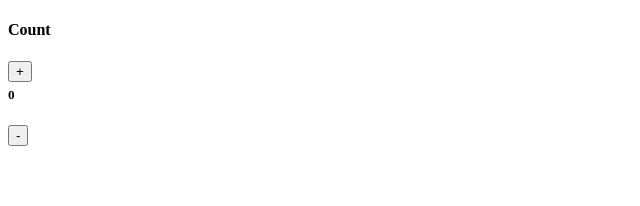
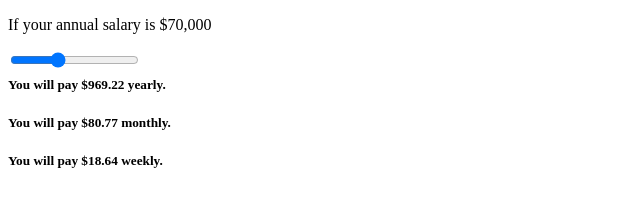
Before and after one commit to postguild/postguild, a Gatsby site: page /dues/calculator in a window 1280 px wide. Shown: the whole page, without its empty margins (0-640 px from the left). Built offline with nearby package versions, Linux system fonts and the light colour scheme; Gatsby itself is replaced by a stand-in of ours.

Commit message:
working calculator, needs styling and text update

```diff
--- a/src/pages/dues/calculator.js
+++ b/src/pages/dues/calculator.js
@@ -3,11 +3,16 @@ import React from "react";
 export default class Counter extends React.Component {
   constructor(props) {
     super(props);
+    this.rate = 0.013846
+    let dues = 70000*this.rate
+
     this.state = {
-      cnt: 0
+      salary: 70000,
+      dues:dues
     };
-    this.increment = this.increment.bind(this);
-    this.decrement = this.decrement.bind(this);
+
+    this.handleChange = this.handleChange.bind(this)
+
   }
   increment(e) {
     e.preventDefault();
@@ -16,6 +21,13 @@ export default class Counter extends React.Component {
   decrement(e) {
     e.preventDefault();
     this.setState({ cnt: this.state.cnt - 1 });
+  }
+  handleChange(e){
+    let dues = e.target.value*this.rate
+    this.setState({
+      salary:e.target.value,
+      dues:dues
+    })
   }
   render() {
     let msgClass =
@@ -27,30 +39,25 @@ export default class Counter extends React.Component {
 
     return (
       <div>
-        <h2
-          className={
-            "pg-h3 " + (this.props.layout == "centered" ? "pg-skinny " : "")
-          }
-        >
-          {this.props.reactText}
-        </h2>
-
-        <p
-          className={msgClass}
-          dangerouslySetInnerHTML={{ __html: this.props.msg }}
-        />
-
-        <div className={this.props.layout == "centered" ? "pg-skinny " : ""}>
-          <h4>Count</h4>
-          <button className="col-lg-1" onClick={this.increment}>
-            +
-          </button>
+        <div className="dues-calculator">
+          <p class="explainer-text">If your annual salary is {new Intl.NumberFormat('en-US', { style: 'currency', currency: 'USD' }).format(this.state.salary).replace(/\D00$/, '')}</p>
+          <input
+          type="range"
+          value={this.state.salary}
+          min="0"
+          max="200000"
+          step="1000"
+          onChange={this.handleChange}
+          ></input>
           <h5 style={h5StyleOverride} className="col-lg-1 text-center">
-            {this.state.cnt}
+            You will pay {new Intl.NumberFormat('en-US', { style: 'currency', currency: 'USD' }).format(this.state.dues)} yearly.
           </h5>
-          <button className="col-lg-1" onClick={this.decrement}>
-            -
-          </button>
+          <h5 style={h5StyleOverride} className="col-lg-1 text-center">
+            You will pay {new Intl.NumberFormat('en-US', { style: 'currency', currency: 'USD' }).format(this.state.dues/12)} monthly.
+          </h5>
+          <h5 style={h5StyleOverride} className="col-lg-1 text-center">
+            You will pay {new Intl.NumberFormat('en-US', { style: 'currency', currency: 'USD' }).format(this.state.dues/52)} weekly.
+          </h5>
         </div>
       </div>
     );
```
